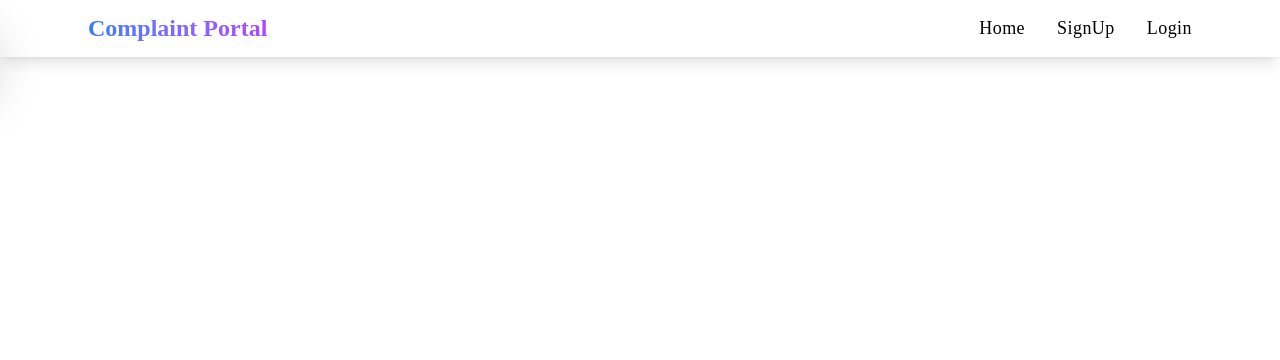
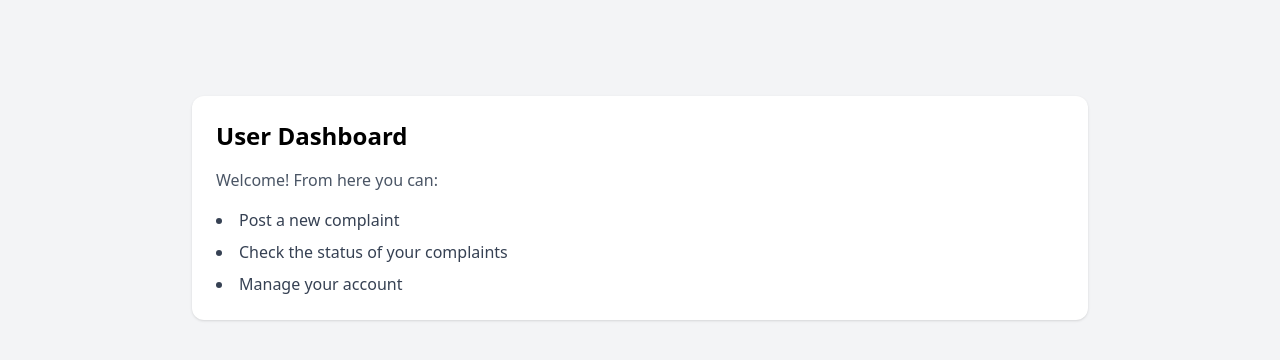
Before and after one commit to kaushikgogoi360/WInter_project-, a React (Vite) app in the folder Caravan-frontend/: page /user in a window 1280 px wide. Shown: the top 360 px of the page. Built offline with nearby package versions, Linux system fonts and the light colour scheme; no server answers.

Commit message:
Add User dashboard

```diff
--- a/Caravan-frontend/src/App.jsx
+++ b/Caravan-frontend/src/App.jsx
@@ -3,12 +3,13 @@ import LandingPage from "./Pages/LandingPage";
 import Navbar from "./components/Navbar";
 import SignUp from "./Pages/SignUp";
 import Login from "./Pages/Login";
+import UserDashboard from "./Pages/UserDashboard";
 
 function App() {
   const location = useLocation();
 
   // Routes where navbar should NOT appear
-  const hideNavbarRoutes = ["/SignUp", "/Login"];
+  const hideNavbarRoutes = ["/signup", "/login", "/user"];
 
   const shouldHideNavbar = hideNavbarRoutes.includes(location.pathname);
 
@@ -20,6 +21,7 @@ function App() {
         <Route path="/" element={<LandingPage />} />
         <Route path="/signup" element={<SignUp />} />
         <Route path="/login" element={<Login />} />
+        <Route path="/user" element={<UserDashboard />} />
       </Routes>
     </>
   );
--- a/Caravan-frontend/src/Pages/Login.jsx
+++ b/Caravan-frontend/src/Pages/Login.jsx
@@ -34,6 +34,8 @@ function Login() {
         navigate("/admin");
       } else if (user.role === "staff") {
         navigate("/staff");
+      } else if (user.role === "user") {
+        navigate("/user");
       } else {
         navigate("/");
       }
--- /dev/null
+++ b/Caravan-frontend/src/Pages/UserDashboard.jsx
@@ -0,0 +1,21 @@
+import React from "react";
+
+function UserDashboard() {
+  return (
+    <div className="min-h-screen pt-24 px-6 bg-gray-100">
+      <div className="max-w-4xl mx-auto bg-white p-6 rounded-xl shadow">
+        <h1 className="text-2xl font-semibold mb-4">User Dashboard</h1>
+
+        <p className="text-gray-600">Welcome! From here you can:</p>
+
+        <ul className="list-disc list-inside mt-4 space-y-2 text-gray-700">
+          <li>Post a new complaint</li>
+          <li>Check the status of your complaints</li>
+          <li>Manage your account</li>
+        </ul>
+      </div>
+    </div>
+  );
+}
+
+export default UserDashboard;
```
